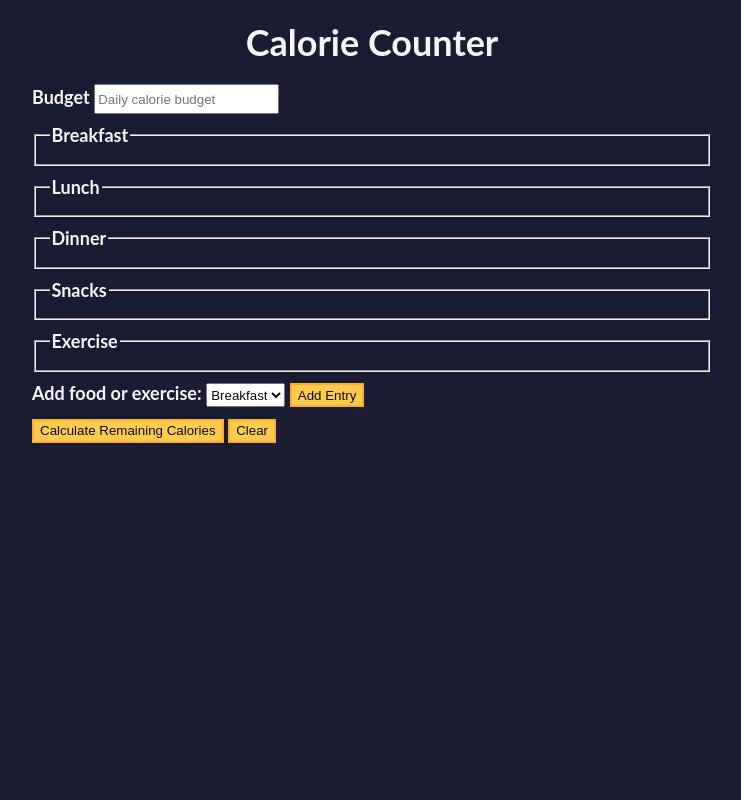
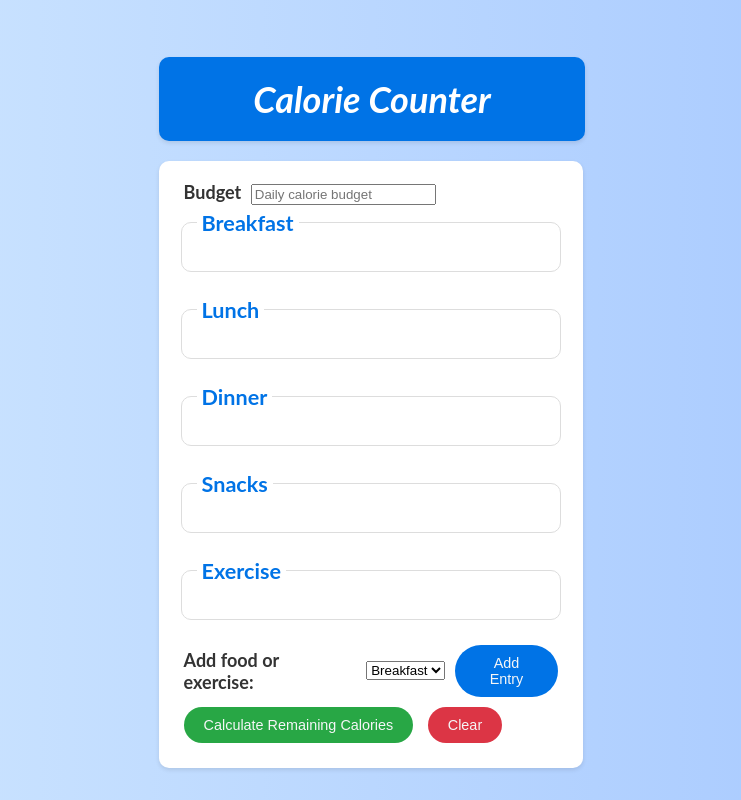
Before and after one commit to wojtekp2002/CalorieCounter, a plain HTML site: page index.html in a window 1280 px wide. Shown: the whole page, without its empty margins (268-1009 px from the left). Drawn offline with Linux system fonts and the light colour scheme.

Commit message:
new style

```diff
--- a/styles.css
+++ b/styles.css
@@ -1,7 +1,7 @@
 :root {
   --light-grey: #f5f6f7;
   --dark-blue: #0a0a23;
-    --fcc-blue: #1b1b32;
+  --gradient-background: linear-gradient(to right, #d1e8ff, #a3c6ff);
   --light-yellow: #fecc4c;
   --dark-yellow: #feac32;
   --light-pink: #ffadad;
@@ -12,28 +12,42 @@
 body {
   font-family: "Lato", Helvetica, Arial, sans-serif;
   font-size: 18px;
-    background-color: var(--fcc-blue);
-    color: var(--light-grey);
+  background: var(--gradient-background);
+  color: var(--dark-blue);
+  margin: 0;
+  padding: 0;
+  display: flex;
+  justify-content: center;
+  align-items: center;
+  height: 100vh;
 }
 
 h1 {
   text-align: center;
+  font-style: italic;
+  font-weight: bold;
+  color: white;
+  background-color: #0073e6;
+  padding: 20px;
+  border-radius: 10px;
+  margin-bottom: 20px;
+  box-shadow: 0 2px 4px rgba(0, 0, 0, 0.1);
 }
 
 .container {
   width: 90%;
   max-width: 680px;
-  }
-
-  h1,
-  .container,
-  .output {
-    margin: 20px auto;
+  background-color: white;
+  padding: 20px;
+  border-radius: 10px;
+  box-shadow: 0 2px 4px rgba(0, 0, 0, 0.1);
 }
 
 label,
 legend {
   font-weight: bold;
+  padding: 5px;
+  color: #333333;
 }
 
 .input-container {
@@ -42,40 +56,68 @@
 }
 
 button {
+  font-size: 80%;
   cursor: pointer;
-    text-decoration: none;
-    background-color: var(--light-yellow);
-    border: 2px solid var(--dark-yellow);
+  background-color: #0073e6;
+  border: none;
+  border-radius: 2rem;
+  color: #f5f6f7;
+  padding: 10px 20px;
+  margin: 5px;
+  transition: background-color 0.3s ease; /* Dodajemy płynne przejście zmiany koloru */
 }
 
-  button,
-  input,
-  select {
-    min-height: 24px;
-    color: var(--dark-blue);
+button:hover {
+  background-color: #0056b3; /* Nowy kolor po najechaniu */
 }
 
-  fieldset,
-  label,
-  button,
-  input,
-  select {
-    margin-bottom: 10px;
+button[type="submit"] {
+  background-color: #28a745; /* Zielony dla przycisku submit */
+}
+
+button[type="button"]:not(#add-entry) {
+  background-color: #dc3545; /* Czerwony dla przycisku clear */
+}
+
+button[type="submit"]:hover {
+  background-color: #218838; /* Bardziej zielony po najechaniu */
+}
+
+button[type="button"]:not(#add-entry):hover {
+  background-color: #c82333; /* Bardziej czerwony po najechaniu */
+}
+
+fieldset {
+  border-radius: 10px;
+  margin-bottom: 20px;
+  padding: 15px;
+  border: 1px solid #ddd;
+}
+
+fieldset legend {
+  font-size: 1.2em;
+  color: #0073e6;
 }
 
 .output {
   border: 2px solid var(--light-grey);
-    padding: 10px;
+  padding: 20px;
   text-align: center;
+  border-radius: 10px;
+  background-color: #f5f6f7;
+}
+
+.output span {
+  font-weight: bold;
+  font-size: 1.5em;
+}
+
+.output hr {
+  margin: 10px 0;
 }
 
 .hide {
   display: none;
-  }
-
-  .output span {
-    font-weight: bold;
-    font-size: 1.2em;
 }
 
 .surplus {
@@ -85,3 +127,13 @@
 .deficit {
   color: var(--light-green);
 }
+
+.controls span {
+  display: flex;
+  align-items: center;
+}
+
+.controls select,
+.controls button {
+  margin-left: 10px;
+}
```
Also changed, not shown: index.html (+1 -3 lines). Lines whose indentation alone changed are shown as unchanged.
